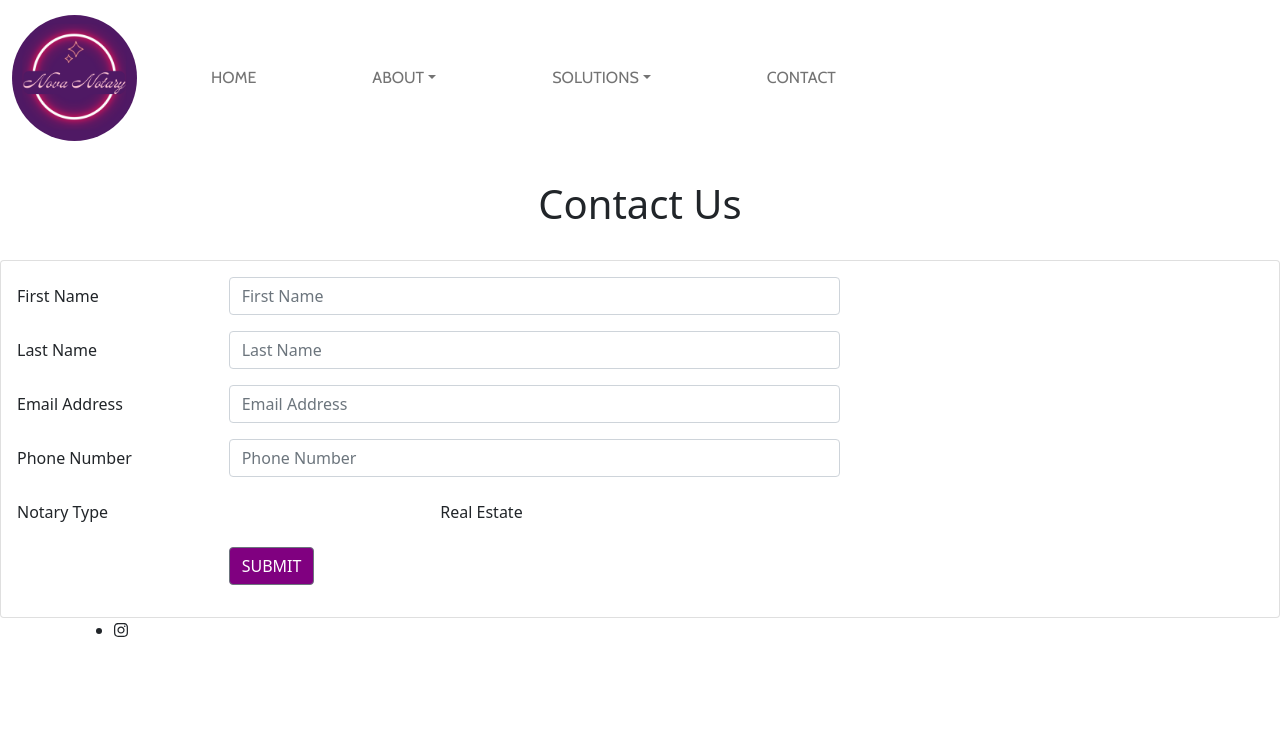
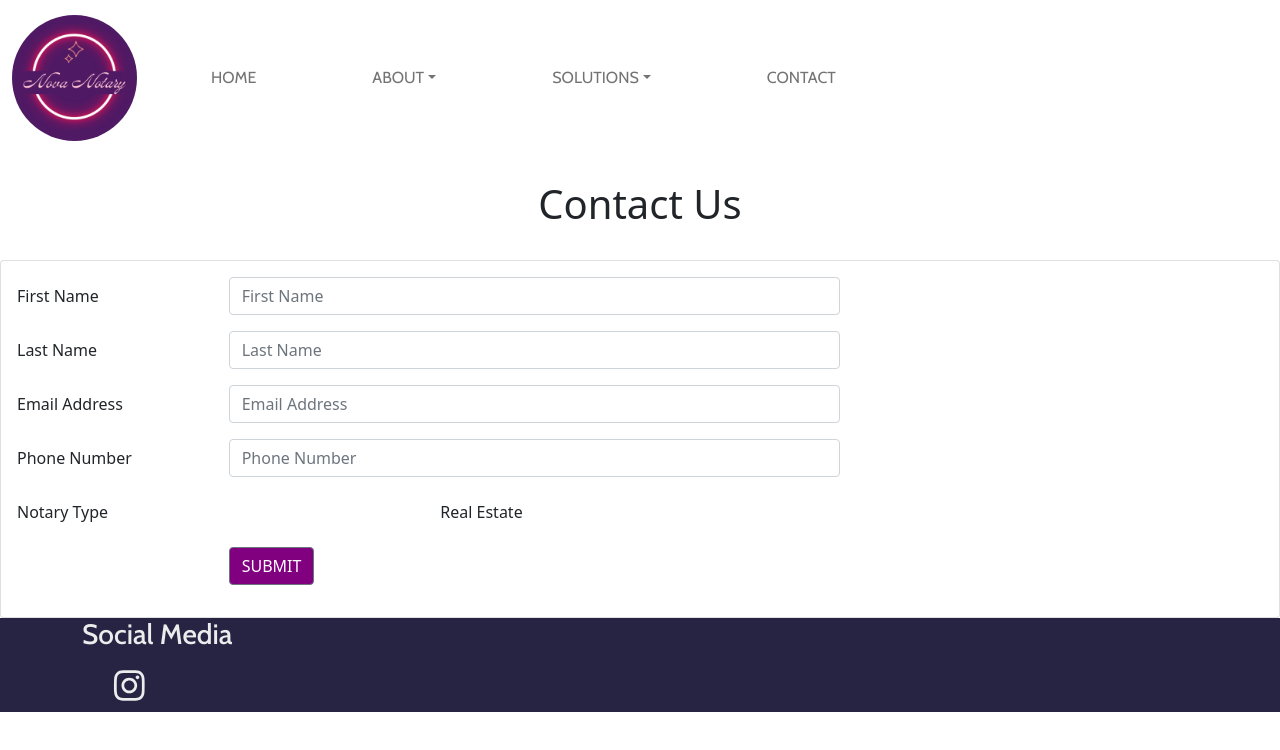
Before and after one commit to shay90210/notary-react-site, a React (Create React App) app: page /contact in a window 1280 px wide. Shown: the top 750 px of the page. Built offline with nearby package versions, Linux system fonts and the light colour scheme; a web font is replaced by a local one.

Commit message:
footer and social icons

```diff
--- a/src/App.scss
+++ b/src/App.scss
@@ -40,7 +40,20 @@ $--fw-bolder: 900;
     border-radius: 50%;
 }
 
-// PAGES
+footer {
+    h3 {
+        color: $--clr-light;
+        font-family: 'cabin';
+    }
+}
+
+.social-icons {
+    color: $--clr-light;
+    list-style-type: none;
+    font-size: 35px;
+}
+
+// PAGES -------------------------------------------
 
 // Homepage
 .main-title {
--- a/src/app/components/Footer.js
+++ b/src/app/components/Footer.js
@@ -5,12 +5,13 @@ import { Container, Col } from "react-bootstrap";
 
 const Footer = () => {
     return (
-        <div>
+        <div style={{ background: '#272343' }}>
             <footer>
                 <Container>
                     <Col>
+                        <h3>Social Media</h3>
                         <ul>
-                            <li><FontAwesomeIcon icon={faInstagram} /></li>
+                            <li className='social-icons'><FontAwesomeIcon icon={faInstagram} /></li>
                         </ul>
                     </Col>
                 </Container>
```
